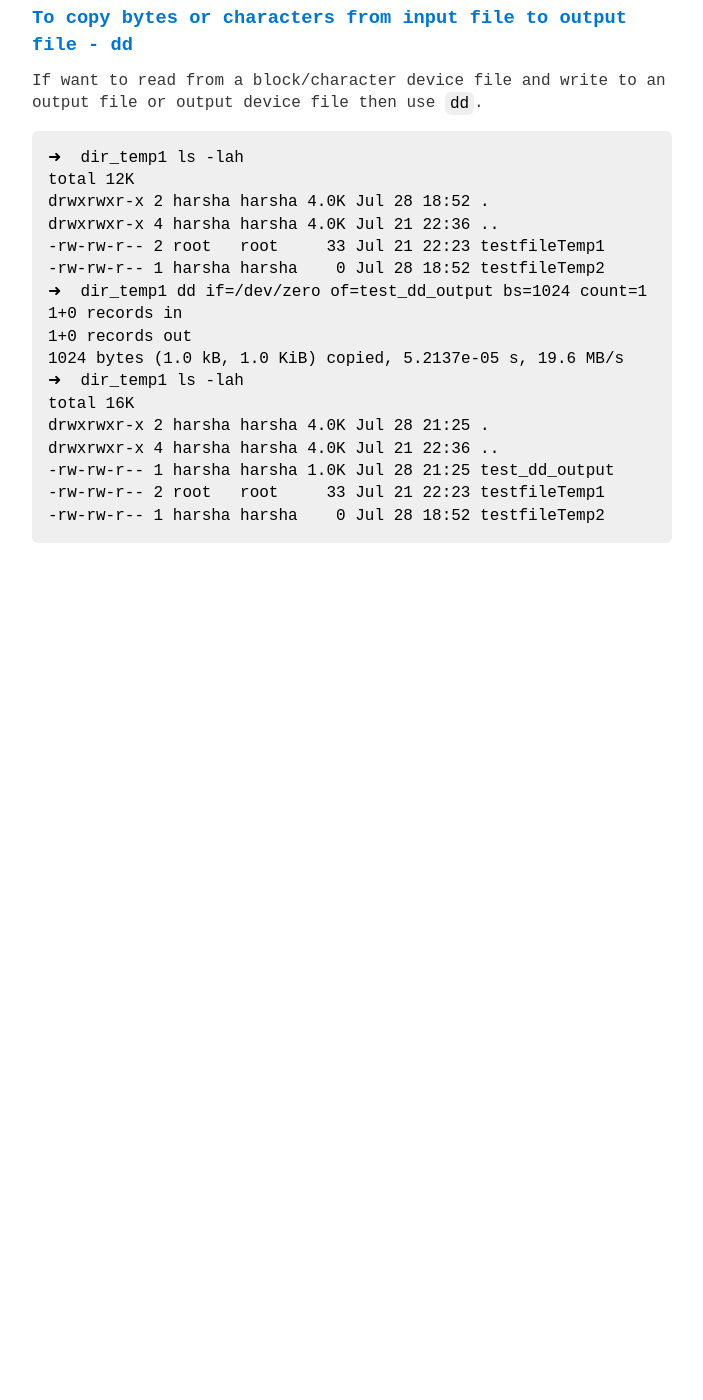
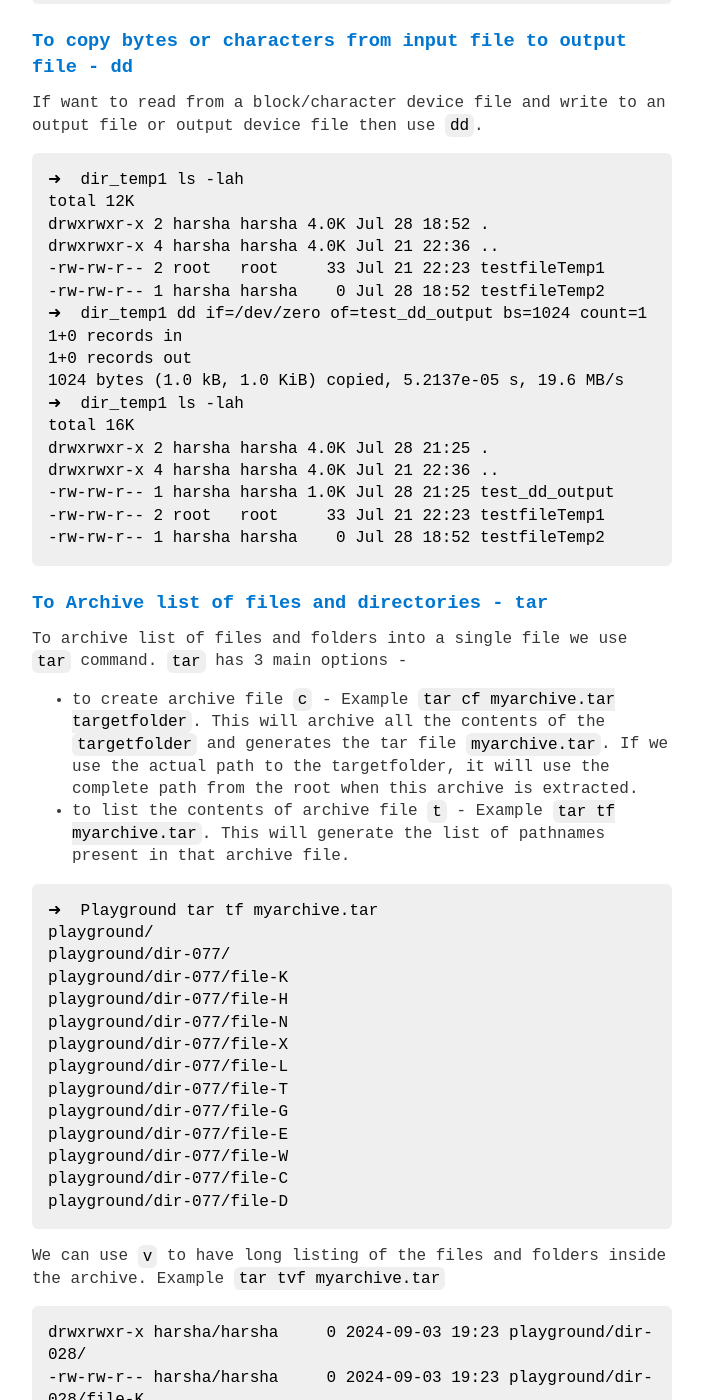
Before and after one commit to harsha-kadekar/harsha-kadekar.github.io, a Jekyll site: the page built from _posts/2024-06-14-linux-commands-for-reference.md, in a window 1280 px wide and 1400 px high, scrolled down 28638 px. Shown: the whole window, without its empty margins (288-991 px from the left). Built offline with Jekyll 4.4.1, drawn with Linux system fonts in a browser that asks for light colours; before the commit the page ends 29181 px from its top, so only the background shows below that; some of the changed text lies outside the part shown.

Commit message:
update: tar command to linux commands

````diff
--- a/_posts/2024-06-14-linux-commands-for-reference.md
+++ b/_posts/2024-06-14-linux-commands-for-reference.md
@@ -40,6 +40,7 @@ The two books that has helped in learning these commands apart from linux itself
 - [To change the owner of the file or folder - chown](#to-change-the-owner-of-the-file-or-folder)
 - [To change the permission of the file or folder - chmod](#to-change-the-permission-of-the-file-or-folder---chmod)
 - [To copy bytes or characters from input file to output file - dd](#to-copy-byptes-or-characters-from-input-file-to-output-file---dd)
+- [To Archive list of files and directories - tar](#to-archive-list-of-files-and-directories---tar)
 
 ## Commands
 ### [To know which directory we are in - pwd](to-know-which-directory-we-are-in---pwd)
@@ -1132,3 +1133,67 @@ drwxrwxr-x 4 harsha harsha 4.0K Jul 21 22:36 ..
 -rw-rw-r-- 2 root   root     33 Jul 21 22:23 testfileTemp1
 -rw-rw-r-- 1 harsha harsha    0 Jul 28 18:52 testfileTemp2
 ```
+
+
+### [To Archive list of files and directories - tar](to-archive-list-of-files-and-directories---tar)
+To archive list of files and folders into a single file we use `tar` command. `tar` has 3 main options -
+- to create archive file `c` - Example `tar cf myarchive.tar targetfolder`. This will archive all the contents of the `targetfolder` and generates the tar file `myarchive.tar`. If we use the actual path to the targetfolder, it will use the complete path from the root when this archive is extracted.
+- to list the contents of archive file `t` - Example `tar tf myarchive.tar`. This will generate the list of pathnames present in that archive file.
+
+```shell
+➜  Playground tar tf myarchive.tar
+playground/
+playground/dir-077/
+playground/dir-077/file-K
+playground/dir-077/file-H
+playground/dir-077/file-N
+playground/dir-077/file-X
+playground/dir-077/file-L
+playground/dir-077/file-T
+playground/dir-077/file-G
+playground/dir-077/file-E
+playground/dir-077/file-W
+playground/dir-077/file-C
+playground/dir-077/file-D
+```
+
+We can use `v` to have long listing of the files and folders inside the archive. Example `tar tvf myarchive.tar`
+
+```shell
+drwxrwxr-x harsha/harsha     0 2024-09-03 19:23 playground/dir-028/
+-rw-rw-r-- harsha/harsha     0 2024-09-03 19:23 playground/dir-028/file-K
+-rw-rw-r-- harsha/harsha     0 2024-09-03 19:23 playground/dir-028/file-H
+-rw-rw-r-- harsha/harsha     0 2024-09-03 19:23 playground/dir-028/file-N
+-rw-rw-r-- harsha/harsha     0 2024-09-03 19:23 playground/dir-028/file-X
+-rw-rw-r-- harsha/harsha     0 2024-09-03 19:23 playground/dir-028/file-L
+-rw-rw-r-- harsha/harsha     0 2024-09-03 19:23 playground/dir-028/file-T
+-rw-rw-r-- harsha/harsha     0 2024-09-03 19:23 playground/dir-028/file-G
+```
+
+- to extract the archive file `x` -
+
+```shell
+➜  foo tar xf ../myarchive.tar
+➜  foo ls
+playground
+➜  foo
+```
+
+
+In all of these `f` means file name of the tar file.
+
+We can combine compression with the archiving by using following options -
+- We can generate the gzip file using `z` option -
+
+```shell
+➜  Playground tar czf mycompressedarchive.tgz playground
+➜  Playground ls -lah
+total 1.4M
+drwxrwxr-x   3 harsha harsha 4.0K Sep  3 19:47 .
+drwxrwxr-x  21 harsha harsha 4.0K Aug  8 18:31 ..
+-rw-rw-r--   1 harsha harsha 1.4M Sep  3 19:41 myarchive.tar
+-rw-rw-r--   1 harsha harsha  21K Sep  3 19:47 mycompressedarchive.tgz
+drwxrwxr-x 102 harsha harsha 4.0K Sep  3 19:22 playground
+```
+
+We can use `j` for bzip2 compression instead of gzip. We can use similarly with the extraction. Example `tar xzf mycompressedarchive.tgz`
````
Also changed, not shown: _posts/2024-04-07-vim-neovim-commands-for-reference.md (+1 -0 lines).
